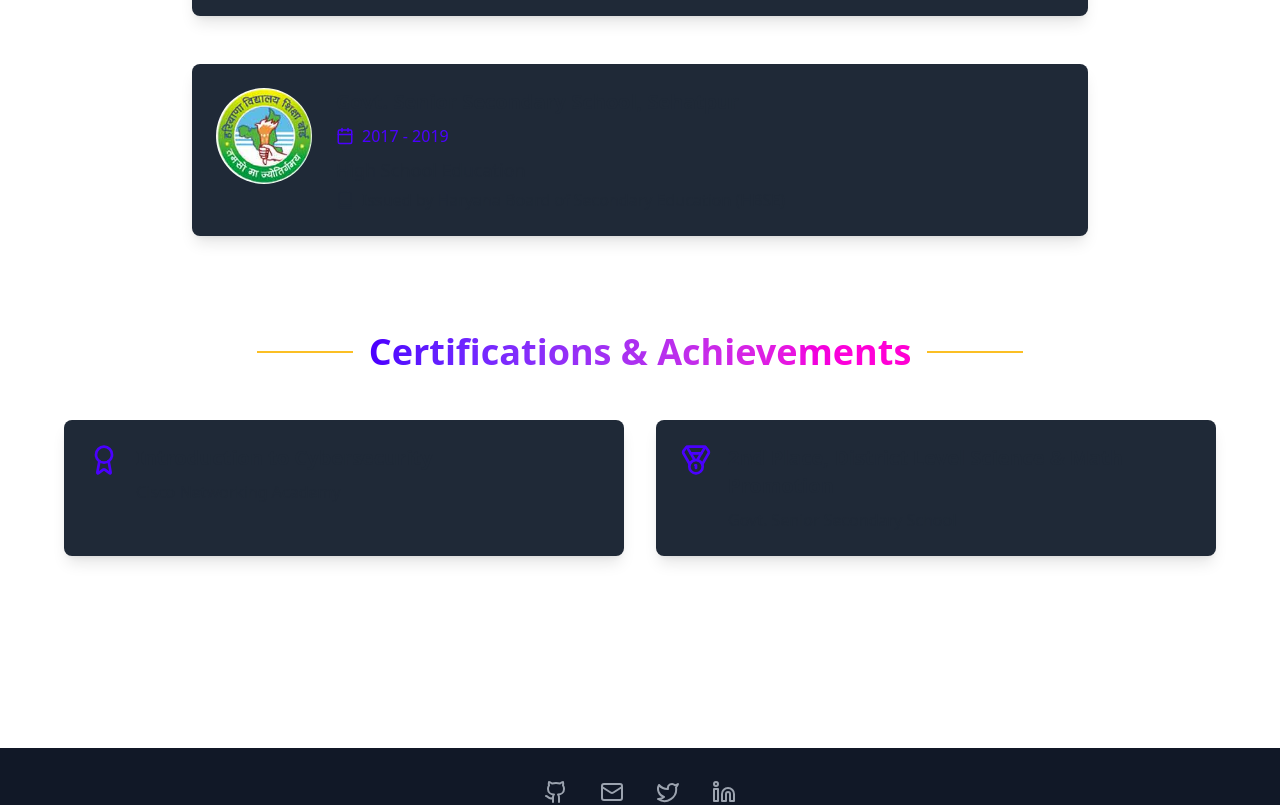
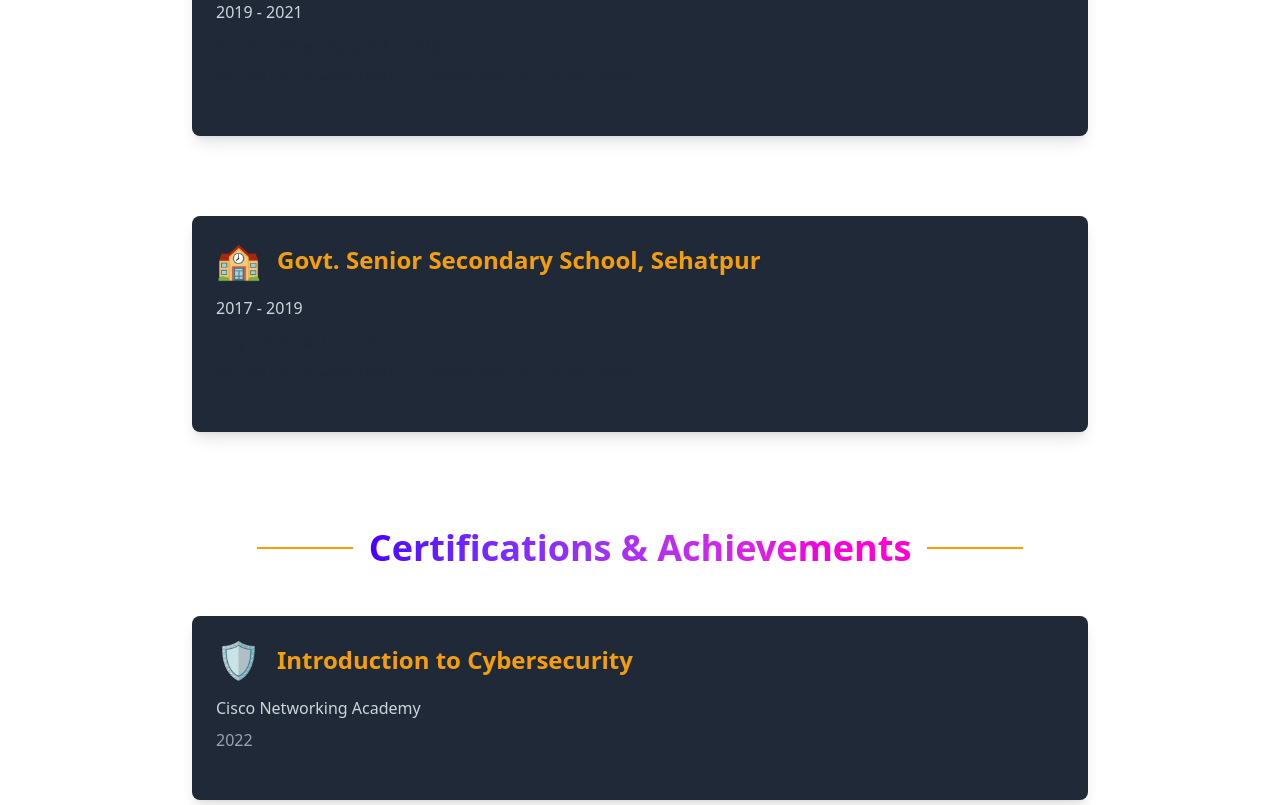
Before and after one commit to itxnargis/my-portfolio, a React (Vite) app: page /education in a window 1280 px wide. Shown: the part 560-1365 px from the top of the page. Built offline with nearby package versions, Linux system fonts and the light colour scheme.

Commit message:
feat - Add certificates, education and projects

```diff
--- a/src/components/About.jsx
+++ b/src/components/About.jsx
@@ -8,11 +8,11 @@ const About = () => {
     <section id="about" className="py-32 px-4 sm:px-6 lg:px-8">
       <div className="container mx-auto">
         <div className="flex items-center justify-center mb-12">
-          <span className="hidden sm:block w-24 h-[2px] bg-amber-600"></span>
+          <span className="hidden sm:block w-24 h-[2px] bg-amber-500"></span>
           <h2 className="text-3xl sm:text-4xl font-bold mx-4 bg-clip-text bg-gradient-to-r from-primary to-secondary text-transparent bg-clip-text">
             About Me
           </h2>
-          <span className="hidden sm:block w-24 h-[2px] bg-amber-600"></span>
+          <span className="hidden sm:block w-24 h-[2px] bg-amber-500"></span>
         </div>
 
         <div className="max-w-4xl mx-auto space-y-8">
@@ -36,31 +36,6 @@ const About = () => {
         </div>
 
         <Skills />
-
-        <div className="text-center">
-          <a
-            href="/CV.pdf"
-            className="bg-amber-600 hover:bg-amber-800 text-white font-bold py-3 px-8 rounded-full inline-block transition-all duration-300 transform hover:scale-110 hover:shadow-lg group"
-            target="_blank"
-            rel="noopener noreferrer"
-          >
-            Download CV
-            <svg
-              className="w-5 h-5 ml-2 inline-block transition-transform duration-300 group-hover:translate-x-1"
-              fill="none"
-              stroke="currentColor"
-              viewBox="0 0 24 24"
-              xmlns="http://www.w3.org/2000/svg"
-            >
-              <path
-                strokeLinecap="round"
-                strokeLinejoin="round"
-                strokeWidth={2}
-                d="M4 16v1a3 3 0 003 3h10a3 3 0 003-3v-1m-4-4l-4 4m0 0l-4-4m4 4V4"
-              />
-            </svg>
-          </a>
-        </div>
       </div>
 
       <Projects />
--- a/src/components/Certifications.jsx
+++ b/src/components/Certifications.jsx
@@ -5,13 +5,15 @@ const certifications = [
   {
     title: "Introduction to Cybersecurity",
     issuer: "Cisco Networking Academy",
-    icon: <Award className="w-8 h-8 text-primary" />
+    icon: "🛡️",
+    date: "2022",
   },
   {
     title: "2nd Place, District Level Science & Math Promotion",
     issuer: "Govt. Senior Secondary School",
-    icon: <Medal className="w-8 h-8 text-primary" />
-  }
+    icon: "🏅",
+    date: "2021",
+  },
 ];
 
 const Certifications = () => {
@@ -19,25 +21,28 @@ const Certifications = () => {
     <section id="certifications" className="py-24 px-4 sm:px-6 lg:px-8">
       <div className="container mx-auto">
         <div className="flex items-center justify-center mb-12">
-          <span className="hidden sm:block w-24 h-[2px] bg-amber-400"></span>
-          <h2 className="text-3xl sm:text-4xl font-bold mx-4 bg-clip-text bg-gradient-to-r from-primary to-secondary text-transparent">
+          <span className="hidden sm:block w-24 h-[2px] bg-amber-500"></span>
+          <h2 className="text-3xl sm:text-4xl font-bold mx-4 bg-gradient-to-r from-primary to-secondary text-transparent bg-clip-text">
             Certifications & Achievements
           </h2>
-          <span className="hidden sm:block w-24 h-[2px] bg-amber-400"></span>
+          <span className="hidden sm:block w-24 h-[2px] bg-amber-500"></span>
         </div>
 
-        <div className="grid grid-cols-1 md:grid-cols-2 gap-8">
+        <div className="grid grid-cols-1 gap-8 max-w-4xl mx-auto space-y-12">
           {certifications.map((cert, index) => (
-            <div key={index} className="bg-gray-800 p-6 rounded-lg overflow-hidden shadow-lg transform transition-all duration-300 ease-in-out hover:scale-105 hover:shadow-2xl hover:border-2 hover:border-amber-400">
-              <div className="flex items-start space-x-4">
-                <div className="flex-shrink-0">
-                  {cert.icon}
-                </div>
-                <div>
-                  <h3 className="text-xl font-semibold mb-2">{cert.title}</h3>
-                  <p className="text-base-content/80">{cert.issuer}</p>
-                </div>
-              </div>
+            <div
+              key={index}
+              className="bg-gray-800 rounded-lg overflow-hidden shadow-lg transform transition-all duration-300 ease-in-out hover:scale-105 hover:shadow-2xl hover:border-2 hover:border-amber-500"
+            >
+              <div className="p-6 relative">
+  <div className="flex items-center mb-4">
+    <div className="text-4xl mr-4">{cert.icon}</div>
+    <h3 className="text-2xl font-semibold text-amber-500">{cert.title}</h3>
+  </div>
+  <p className="text-gray-300 mb-2">{cert.issuer}</p>
+  <p className="text-gray-400 mb-6">{cert.date}</p>
+</div>
+
             </div>
           ))}
         </div>
--- a/src/components/Contact.jsx
+++ b/src/components/Contact.jsx
@@ -26,11 +26,11 @@ const Contact = () => {
     <section id="contact" className="py-24 px-4 sm:px-6 lg:px-8">
       <div className="container mx-auto">
         <div className="flex items-center justify-center">
-          <span className="hidden sm:block w-24 h-[2px] bg-amber-600"></span>
+          <span className="hidden sm:block w-24 h-[2px] bg-amber-500"></span>
           <h2 className="text-3xl sm:text-4xl font-bold mx-4 bg-clip-text bg-gradient-to-r from-primary to-secondary text-transparent bg-clip-text">
             Let's Connect
           </h2>
-          <span className="hidden sm:block w-24 h-[2px] bg-amber-600"></span>
+          <span className="hidden sm:block w-24 h-[2px] bg-amber-500"></span>
         </div>
           <p className="text-xl text-gray-300 max-w-2xl mx-auto mb-16">
             Ready to bring your ideas to life? Drop me a message and let's start the conversation!
@@ -105,7 +105,7 @@ const Contact = () => {
 
             <button
               type="submit"
-              className='w-full bg-amber-600 hover:amber-400 font-bold py-3 px-6 text-white rounded-lg flex justify-center items-center transition-all duration-300 transform hover:scale-105 hover:shadow-lg hover:shadow-amber-400/20'
+              className='w-full bg-amber-500 hover:amber-400 font-bold py-3 px-6 text-white rounded-lg flex justify-center items-center transition-all duration-300 transform hover:scale-105 hover:shadow-lg hover:shadow-amber-400/20'
             >
               Send Message
               <Send className='w-5 h-5 ml-2 animate-pulse' />
--- a/src/components/Education.jsx
+++ b/src/components/Education.jsx
@@ -1,5 +1,4 @@
 import React from 'react';
-import { Book, Calendar } from 'lucide-react';
 import Certifications from './Certifications';
 
 const educationData = [
@@ -8,21 +7,24 @@ const educationData = [
     duration: "2021 - 2024",
     course: "Bachelor of Computer Applications (BCA)",
     field: "Information Technology",
-    logo: "./college logo.jfif"
+    icon: "🎓",
+    website: "https://www.jlngcfaridabad.ac.in/"
   },
   {
     institution: "Govt. Senior Secondary School, Sehatpur",
     duration: "2019 - 2021",
     course: "Senior Secondary Education",
     field: "Issued by Haryana Board of Secondary Education (HBSE)",
-    logo: "./hbse-logo.jpg"
+    icon: "📚",
+    website: "http://www.bseh.org.in/"
   },
   {
     institution: "Govt. Senior Secondary School, Sehatpur",
     duration: "2017 - 2019",
     course: "High School Education",
     field: "Issued by Haryana Board of Secondary Education (HBSE)",
-    logo: "./hbse-logo.jpg"
+    icon: "🏫",
+    website: "http://www.bseh.org.in/"
   }
 ];
 
@@ -31,33 +33,29 @@ const Education = () => {
     <section id="education" className="py-24 px-4 sm:px-6 lg:px-8">
       <div className="container mx-auto">
         <div className="flex items-center justify-center mb-12">
-          <span className="hidden sm:block w-24 h-[2px] bg-amber-400"></span>
-          <h2 className="text-3xl sm:text-4xl font-bold mx-4 bg-clip-text bg-gradient-to-r from-primary to-secondary text-transparent">
+          <span className="hidden sm:block w-24 h-[2px] bg-amber-500"></span>
+          <h2 className="text-3xl sm:text-4xl font-bold mx-4 bg-gradient-to-r from-primary to-secondary text-transparent bg-clip-text">
             Education
           </h2>
-          <span className="hidden sm:block w-24 h-[2px] bg-amber-400"></span>
+          <span className="hidden sm:block w-24 h-[2px] bg-amber-500"></span>
         </div>
 
-        <div className="max-w-4xl mx-auto space-y-12">
+        <div className="grid grid-cols-1 gap-8 max-w-4xl mx-auto space-y-12">
           {educationData.map((edu, index) => (
-            <div key={index} className="bg-gray-800 p-6 rounded-lg overflow-hidden shadow-lg transform transition-all duration-300 ease-in-out hover:scale-105 hover:shadow-2xl hover:border-2 hover:border-amber-400">
-              <div className="flex flex-col md:flex-row items-center md:items-start space-y-4 md:space-y-0 md:space-x-6">
-                <div className="w-24 h-24 rounded-full overflow-hidden flex-shrink-0">
-                  <img src={edu.logo} alt={edu.institution} className="w-full h-full object-cover" />
-                </div>
-                <div className="flex-grow text-center md:text-left">
-                  <h3 className="text-xl font-semibold mb-2">{edu.institution}</h3>
-                  <p className="text-primary flex items-center justify-center md:justify-start mb-2">
-                    <Calendar className="mr-2" size={18} />
-                    {edu.duration}
-                  </p>
-                  <p className="text-lg font-medium mb-1">{edu.course}</p>
-                  <p className="text-base-content/80 flex items-center justify-center md:justify-start">
-                    <Book className="mr-2" size={18} />
-                    {edu.field}
-                  </p>
-                </div>
-              </div>
+            <div
+              key={index}
+              className="bg-gray-800 rounded-lg overflow-hidden shadow-lg transform transition-all duration-300 ease-in-out hover:scale-105 hover:shadow-2xl hover:border-2 hover:border-amber-500"
+            >
+              <div className="p-6 relative">
+  <div className="flex items-center mb-4">
+    <div className="text-4xl mr-4">{edu.icon}</div>
+    <h3 className="text-2xl font-semibold text-amber-500">{edu.institution}</h3>
+  </div>
+  <p className="text-gray-300 mb-2">{edu.duration}</p>
+  <p className="text-lg font-medium mb-1">{edu.course}</p>
+  <p className="text-base-content/80 mb-6">{edu.field}</p>
+</div>
+
             </div>
           ))}
         </div>
```
Also changed, not shown: src/components/AdditionalProjects.jsx (+11 -11 lines), src/components/Home.jsx (+31 -9 lines), src/components/Projects.jsx (+8 -8 lines), 1 other file (tests, documents, lock files or other folders).
